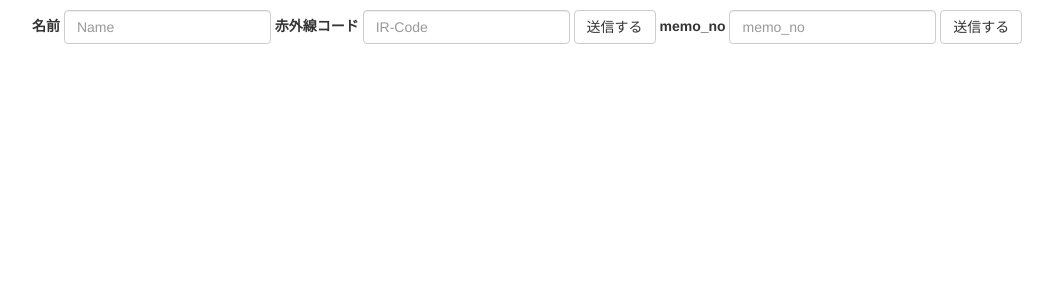
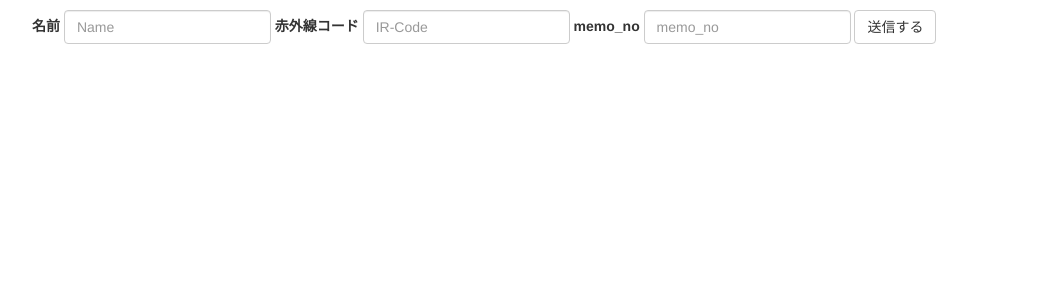
Before and after one commit to forest1102/pythonIRServer, a Flask app: page / in a window 1280 px wide. Shown: the top 300 px of the page, without its empty margins (38-1091 px from the left). Run offline with Flask 2, Linux system fonts and the light colour scheme; some libraries are stand-ins or nearby versions.

Commit message:
fix style

```diff
--- a/templates/index.html
+++ b/templates/index.html
@@ -4,28 +4,22 @@
 <div class="form">
 	<div class="container">
 		<ul id="IRCodeList" class="row"></ul>
-		<form action="" id="getIRCode" class="form-inline">
-
-		</form>
 		<div class="row">
 			<div class="col-md-12">
 
 				<form id="addIRCode" class="form-inline">
-
 					<div class="form-group">
 						<label for="name">名前</label>
 						<input type="text" class="form-control" id="name" name="name" placeholder="Name">
+					</div>
+
+					<div class="form-group form-horizontal">
 						<label for="code">赤外線コード</label>
 						<input type="text" class="form-control" id="code" name="code" placeholder="IR-Code">
-						<button type="submit" class="btn btn-default">送信する</button>
-					</div>
-
-					<div class="form-group">
 						<label for="memo_no">memo_no</label>
 						<input type="text" class="form-control" id="memo_no" name="memo_no" placeholder="memo_no">
-						<button type="submit" class="btn btn-default">送信する</button>
 					</div>
-
+					<button type="submit" class="btn btn-default">送信する</button>
 				</form>
 			</div>
 		</div>
```
